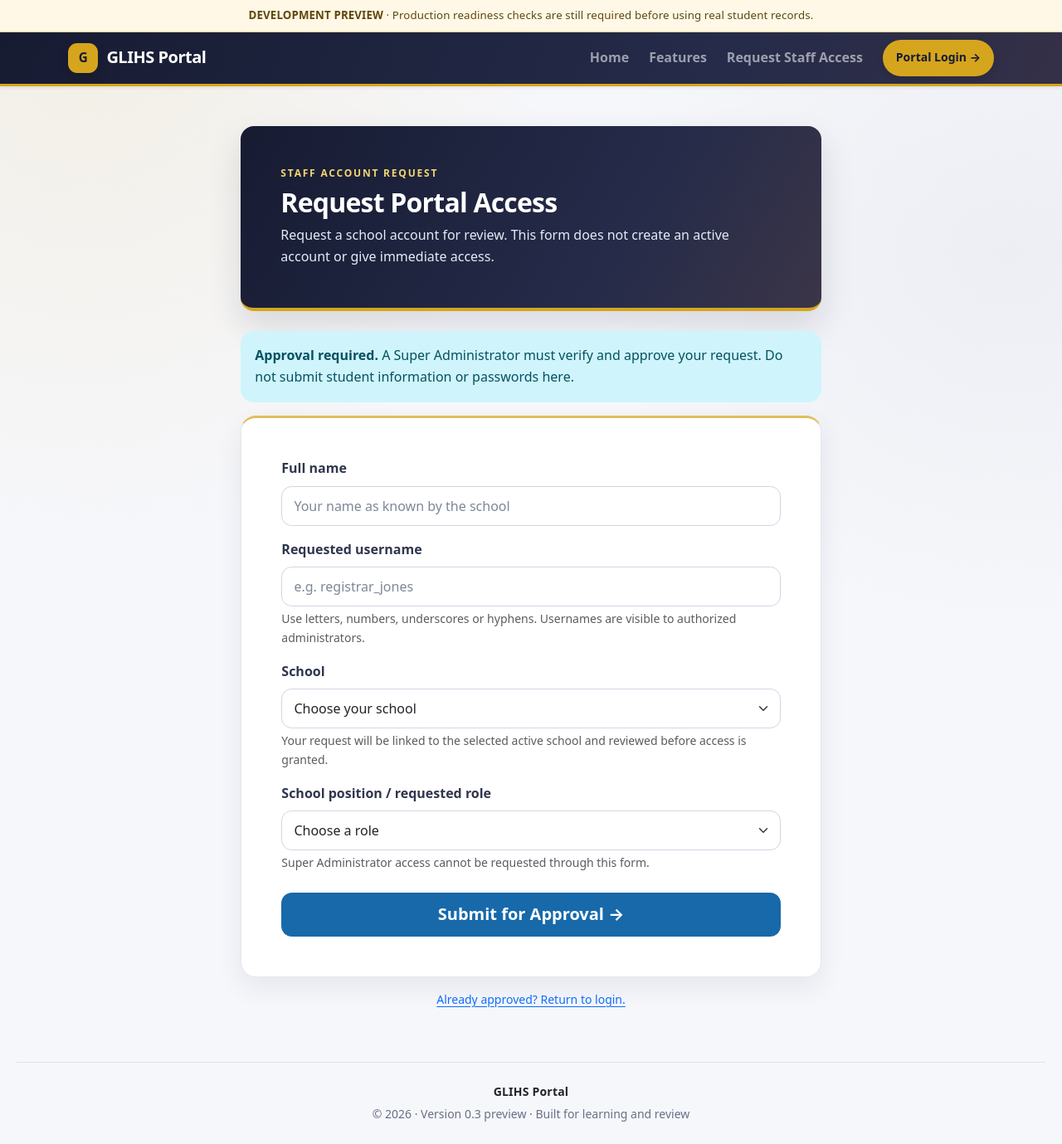
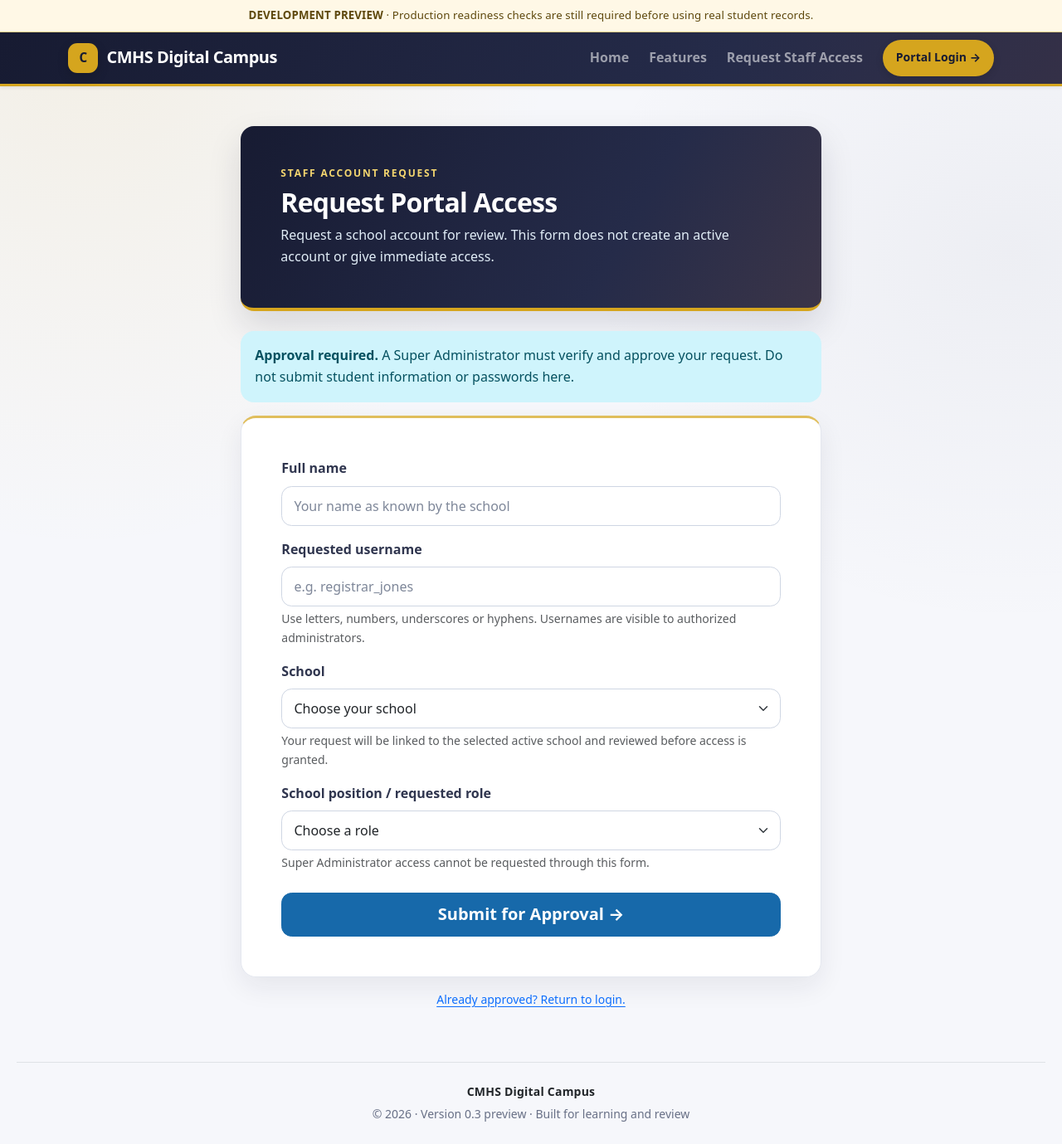
Before and after one commit to emmanuellloyd59/glihs-portal, a Flask app: page /admin/request-access in a window 1280 px wide. Shown: the whole page at 83% size. Run offline with Flask 3, Linux system fonts and the light colour scheme; data comes from the database, SQL or seed files in the repository; some libraries are stand-ins or nearby versions.

Commit message:
Brand portal as CMHS Digital Campus

```diff
--- a/templates/base.html
+++ b/templates/base.html
@@ -3,9 +3,9 @@
 <head>
     <meta charset="utf-8">
     <meta name="viewport" content="width=device-width, initial-scale=1">
-    <meta name="description" content="GLIHS Portal — school community and learning platform">
+    <meta name="description" content="CMHS Digital Campus — school community and learning platform">
     <meta name="theme-color" content="#102a43">
-    <title>{% block title %}GLIHS Portal{% endblock %}</title>
+    <title>{% block title %}CMHS Digital Campus{% endblock %}</title>
     <link href="https://cdn.jsdelivr.net/npm/bootstrap@5.3.3/dist/css/bootstrap.min.css" rel="stylesheet">
     <style>
         :root { --cmhs-navy:#102a43; --cmhs-blue:#1769aa; --cmhs-teal:#16a6a1; --cmhs-bg:#f3f6fb; --cmhs-ink:#172b4d; }
@@ -50,7 +50,7 @@
     <div class="release-notice py-2 text-center px-3"><strong>DEVELOPMENT PREVIEW</strong> · Production readiness checks are still required before using real student records.</div>
     <nav class="navbar navbar-expand-lg navbar-dark site-navbar shadow-sm">
         <div class="container">
-            <a class="navbar-brand" href="{{ url_for('index') }}"><span class="brand-mark" aria-hidden="true">G</span><span>GLIHS Portal</span></a>
+            <a class="navbar-brand" href="{{ url_for('index') }}"><span class="brand-mark" aria-hidden="true">C</span><span>CMHS Digital Campus</span></a>
             <button class="navbar-toggler" type="button" data-bs-toggle="collapse" data-bs-target="#mainNavigation" aria-controls="mainNavigation" aria-expanded="false" aria-label="Toggle navigation"><span class="navbar-toggler-icon"></span></button>
             <div class="collapse navbar-collapse" id="mainNavigation">
                 <div class="navbar-nav ms-auto align-items-lg-center gap-lg-2">
@@ -88,7 +88,7 @@
         {% block content %}{% endblock %}
     </main>
     <footer class="container page-shell py-4 border-top text-center small">
-        <div class="fw-bold text-dark mb-1">GLIHS Portal</div>
+        <div class="fw-bold text-dark mb-1">CMHS Digital Campus</div>
         <div>&copy; {{ now_year if now_year is defined else 2026 }} · Version 0.3 preview · Built for learning and review</div>
     </footer>
     <script src="https://cdn.jsdelivr.net/npm/bootstrap@5.3.3/dist/js/bootstrap.bundle.min.js"></script>
```
